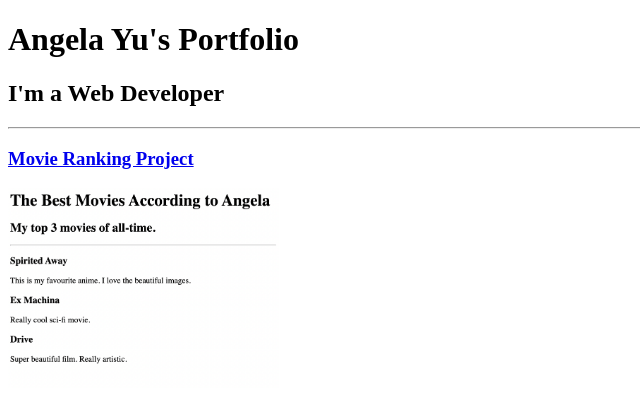
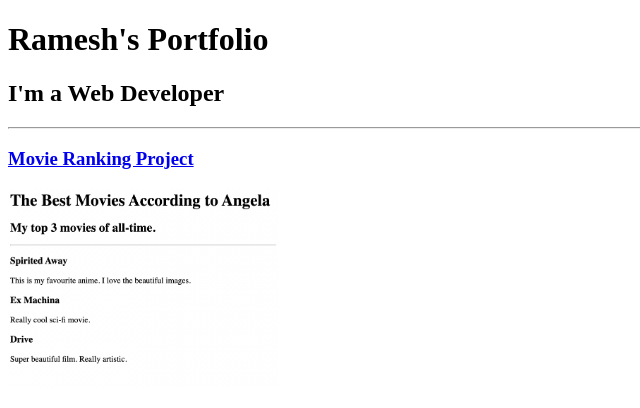
Before and after one commit to RameshH07/Html.Portfolio, a plain HTML site: page index.html in a window 1280 px wide. Shown: the top 408 px of the page, without its empty margins (0-640 px from the left). Drawn offline with Linux system fonts and the light colour scheme.

Commit message:
Update index.html

```diff
--- a/index.html
+++ b/index.html
@@ -7,7 +7,7 @@
 </head>
 
 <body>
-  <h1>Angela Yu's Portfolio</h1>
+  <h1>Ramesh's Portfolio</h1>
   <h2>I'm a Web Developer</h2>
   <hr />
   <h3><a href="./public/movie-ranking.html">Movie Ranking Project</a></h3>
```
